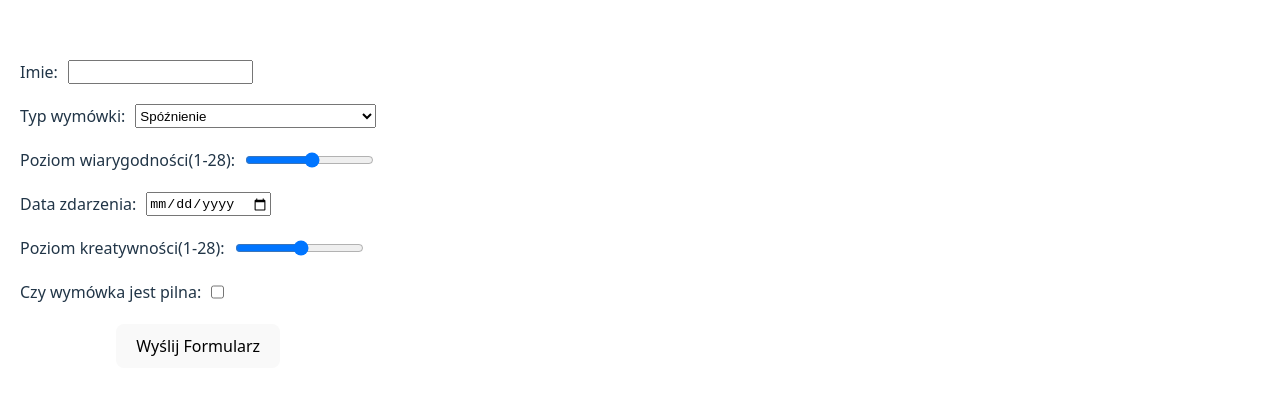
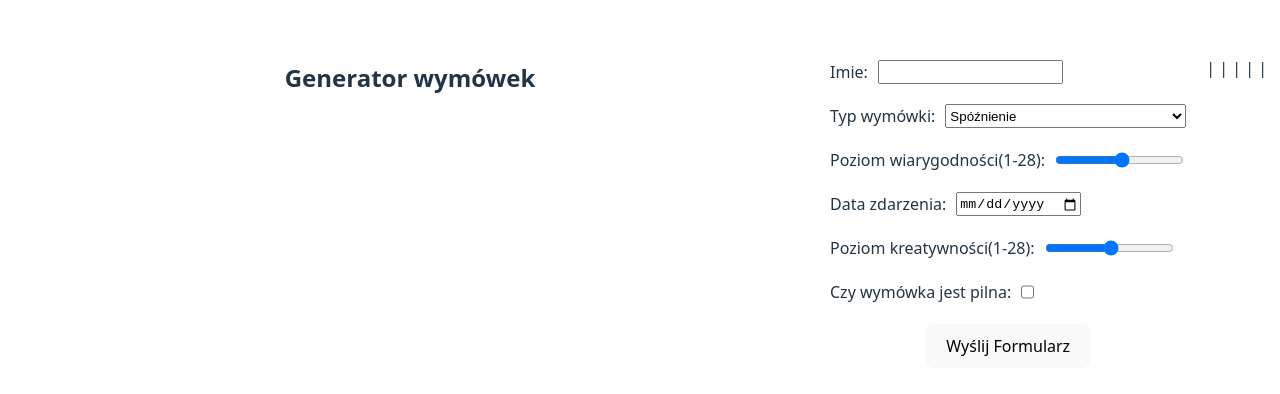
Before and after one commit to fedderli/webowe_React-typescript_aplikacja_1_generator_wymowek, a React (Vite) app: page / in a window 1280 px wide. Shown: the part 186-580 px from the top of the page. Built offline with nearby package versions, Linux system fonts and the light colour scheme.

Commit message:
Created a connection between FormSender and FormReceiver

```diff
--- a/src/App.css
+++ b/src/App.css
@@ -1,8 +1,13 @@
 #root {
     display: flex;
     flex-direction: row;
+    flex-wrap: nowrap;
 }
 
 h2 {
+    display: flex;
+    width: 100vh;
     margin-left: 10px;
+    justify-content: center;
+
 }
--- a/src/App.tsx
+++ b/src/App.tsx
@@ -3,7 +3,9 @@ import './App.css'
 import FormSender from "./FormSender.tsx";
 /*import Dziecko1 from "./Dziecko1.tsx";
 import Dziecko2 from "./Dziecko2.tsx";*/
-// import {useState} from "react";
+ import {useState} from "react";
+import { MyFormData } from './FormSender';
+import FormReceiver from "./FormReceiver.tsx";
 
 function App() {
 
@@ -14,15 +16,22 @@ function App() {
     setMsg(msg)
   }*/
 
-    function receiveForm() {
-
+   /* const getForm = (message:
+    MyFormData) => {
+    console.log(message);
+    }*/
+    const [Message, setMessage] = useState<MyFormData>({excuseName:"", excuseType:"", excuseTrustLevel:"", excuseDate:"", excuseCreativityLevel:"", excuseUrgent: false});
+    function getForm(msg: MyFormData) {
+        setMessage(msg)
     }
 
+    console.log("mariusz")
     return (
     <>
+        <h2>Generator wymówek</h2>
 
-
-      <FormSender sendForm={receiveForm}/>
+        <FormSender sendForm={getForm}/>
+        <FormReceiver message={Message} />
 
       {/*      <Dziecko2 message={msg}/>
       <h2>To jest App Rodzic</h2>
--- /dev/null
+++ b/src/FormReceiver.tsx
@@ -0,0 +1,17 @@
+
+import { MyFormData } from './FormSender';
+
+
+interface FormReceiverProps {
+    message:MyFormData
+}
+
+const FormReceiver =({message}:FormReceiverProps) => {
+    return (
+        <>
+            <p>{message.excuseName} | {message.excuseType} | {message.excuseTrustLevel} | {message.excuseDate} | {message.excuseCreativityLevel} | {message.excuseUrgent}</p>
+        </>
+    )
+}
+
+export default FormReceiver
--- a/src/FormSender.tsx
+++ b/src/FormSender.tsx
@@ -1,9 +1,10 @@
 import {useState} from "react";
 import './FormSender.css'
 interface FormSenderProps{
-    sendForm:(fotermData:string) => void
+    sendForm:(formData:MyFormData) => void
 }
-interface FormData{
+
+export interface MyFormData{
     excuseName: string;
     excuseType: string;
     excuseTrustLevel: string;
@@ -12,14 +13,14 @@ interface FormData{
     //comment: string;
     excuseUrgent: boolean;
 }
-
 const FormSender = ({sendForm} : FormSenderProps) =>{
-    function handleSubmit() {
-
+    function handleSubmit(a: React.FormEvent) {
+        a.preventDefault()
+        //alert(JSON.stringify(formData))
+        sendForm(formData)
     }
 
-    const[formData, setFormData] =useState<FormData>({excuseName:"", excuseType:"", excuseTrustLevel:"", excuseDate:"", excuseCreativityLevel:"", excuseUrgent: false});
-
+    const[formData, setFormData] = useState<MyFormData>({excuseName:"", excuseType:"", excuseTrustLevel:"", excuseDate:"", excuseCreativityLevel:"", excuseUrgent: false});
 
     function handleChange(e: React.ChangeEvent<HTMLInputElement | HTMLSelectElement | HTMLTextAreaElement>) {
         const {name, value ,type, checked }=e.target as HTMLInputElement;
@@ -108,8 +109,8 @@ const FormSender = ({sendForm} : FormSenderProps) =>{
 
                 <label className={"formElement"} id="buttonSubmit">
                     <button type="submit"
-                            onSubmit={handleSubmit}
-                            >Wyślij Formularz</button>
+                            >
+                            Wyślij Formularz</button>
                 </label>
             </form>
         </>
```
